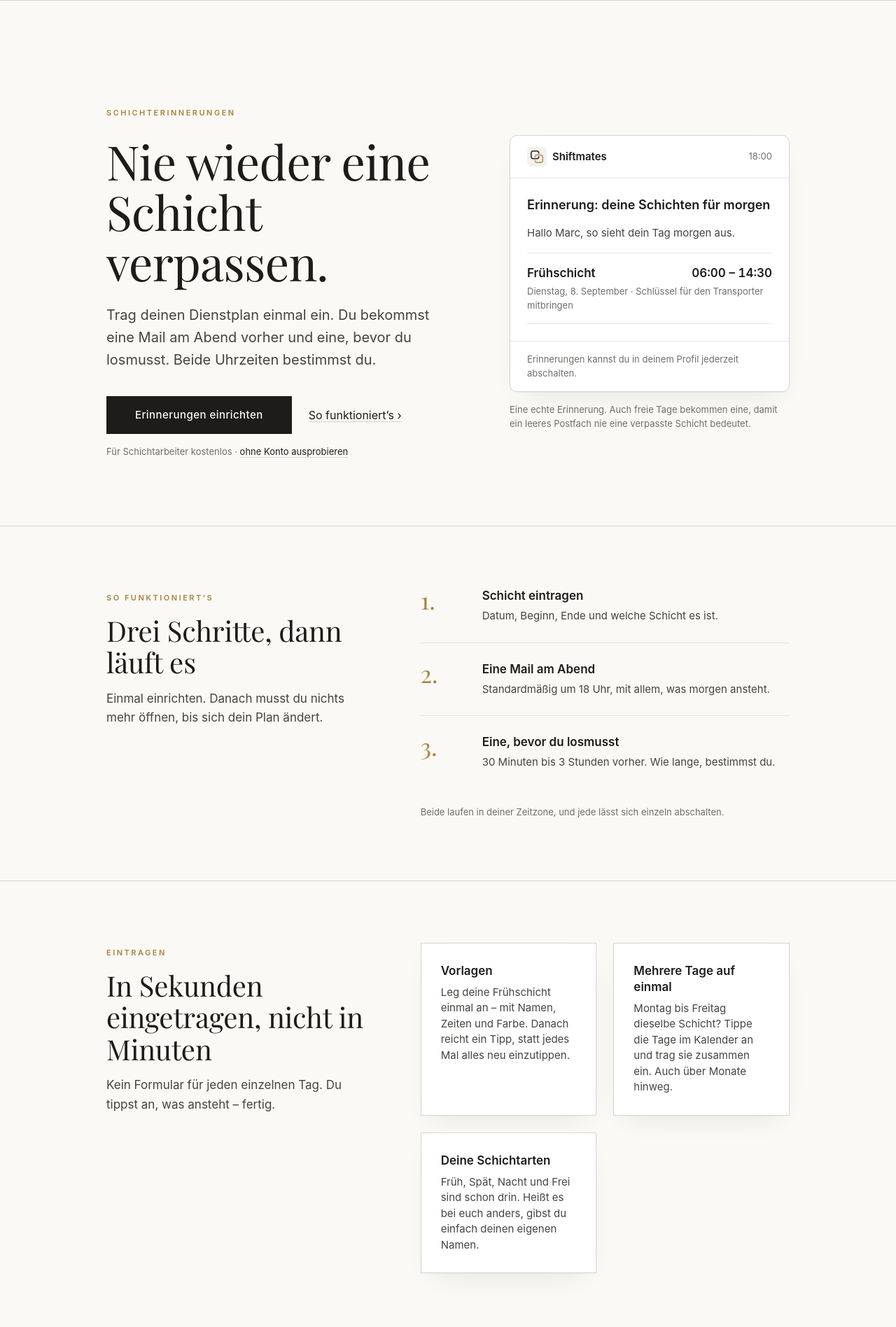
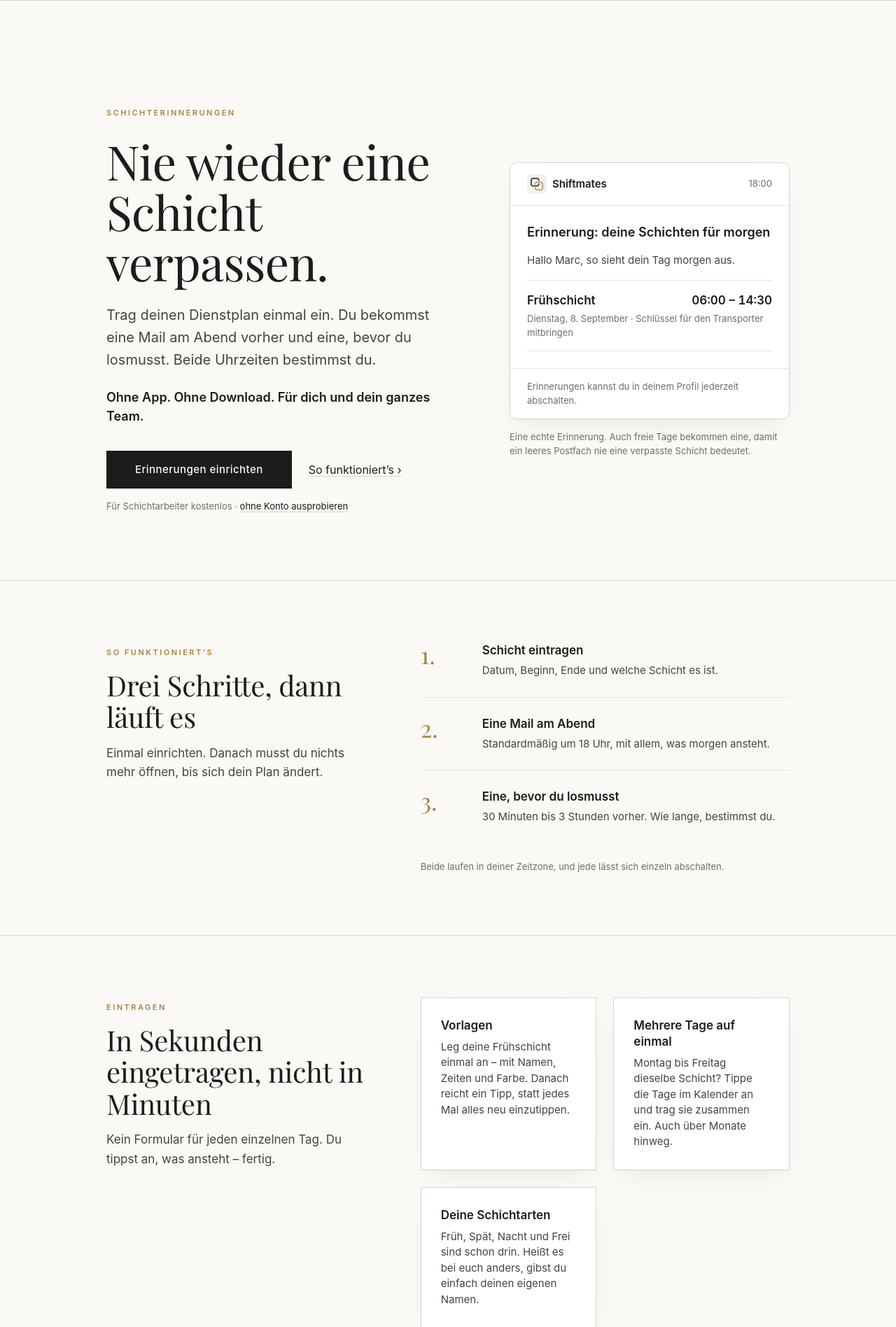
Before and after one commit to AntonB1608/schichtplan-online, a Flask app: page / in a window 1280 px wide. Shown: the part 60-1956 px from the top of the page at 70% size. Run offline with Flask 3, Linux system fonts and the light colour scheme; some libraries are stand-ins or nearby versions.

Commit message:
Homepage: lead with the no-app, no-download differentiator

```diff
--- a/static/css/main.css
+++ b/static/css/main.css
@@ -404,6 +404,7 @@ tbody tr:hover { background: var(--papier); }
 .kicker { display: block; margin-bottom: 24px; }
 .hero h1 { max-width: 12ch; }
 .hero .lede { max-width: 38ch; margin-top: 24px; }
+.hero-claim { margin-top: 24px; font-size: 18px; font-weight: 600; line-height: 1.5; color: var(--tinte); }
 .hero-actions { display: flex; align-items: center; gap: 24px; margin-top: 36px; }
 .hero-note { margin-top: 16px; }
 
--- a/templates/base.html
+++ b/templates/base.html
@@ -9,7 +9,7 @@
     <link rel="icon" href="{{ url_for('static', filename='brand/favicon.ico') }}" sizes="any">
     <link rel="apple-touch-icon" href="{{ url_for('static', filename='brand/apple-touch-icon.png') }}">
     <link rel="preload" href="{{ url_for('static', filename='fonts/playfair-display-latin.woff2') }}" as="font" type="font/woff2" crossorigin>
-    <link rel="stylesheet" href="{{ url_for('static', filename='css/main.css') }}?v=13">
+    <link rel="stylesheet" href="{{ url_for('static', filename='css/main.css') }}?v=14">
     {% block head %}{% endblock %}
 </head>
 <body>
--- a/templates/homepage.html
+++ b/templates/homepage.html
@@ -15,6 +15,8 @@
         Trag deinen Dienstplan einmal ein. Du bekommst eine Mail am Abend vorher
         und eine, bevor du losmusst. Beide Uhrzeiten bestimmst du.
       </p>
+
+      <p class="hero-claim">Ohne App. Ohne Download. Für dich und dein ganzes Team.</p>
 
       <div class="hero-actions">
         <a href="/register" class="btn btn-lg">Erinnerungen einrichten</a>
```
